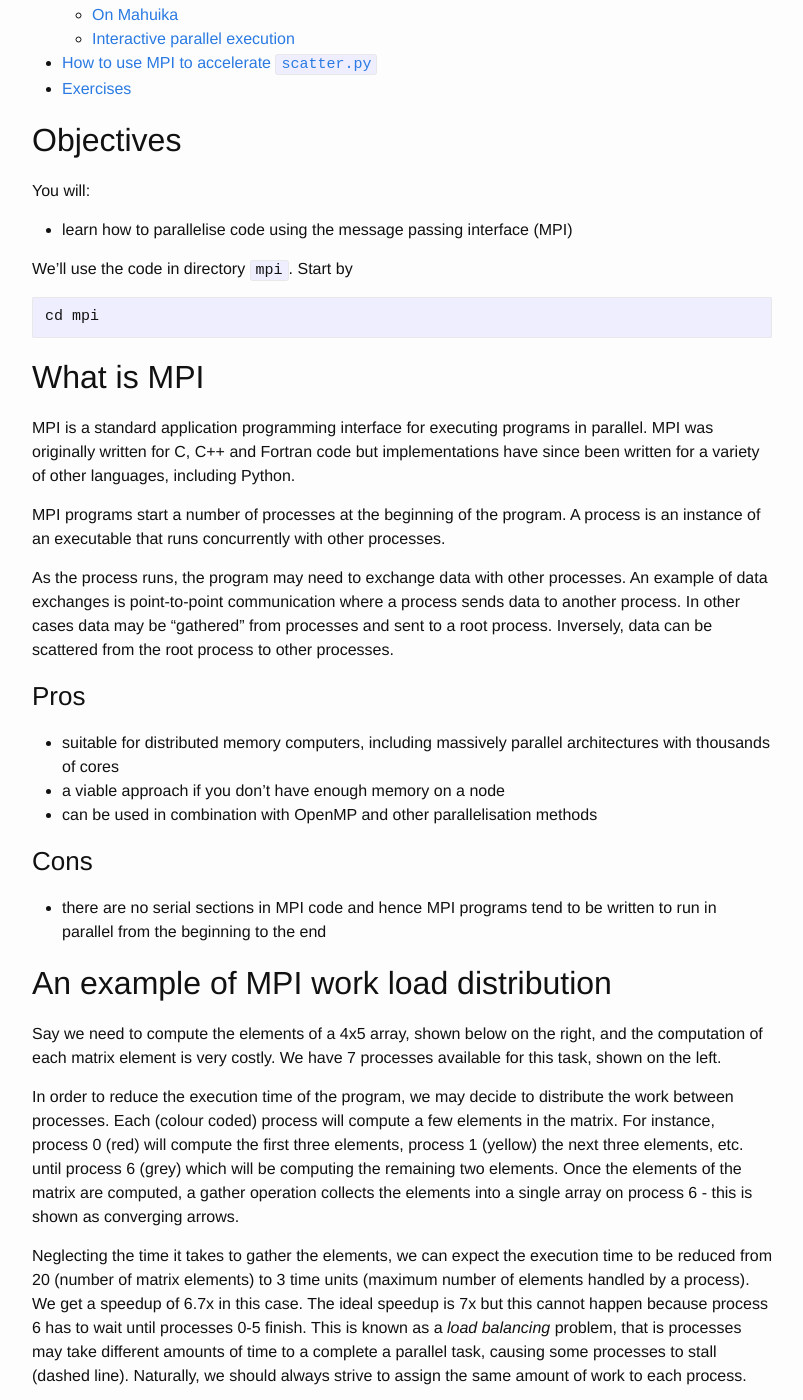
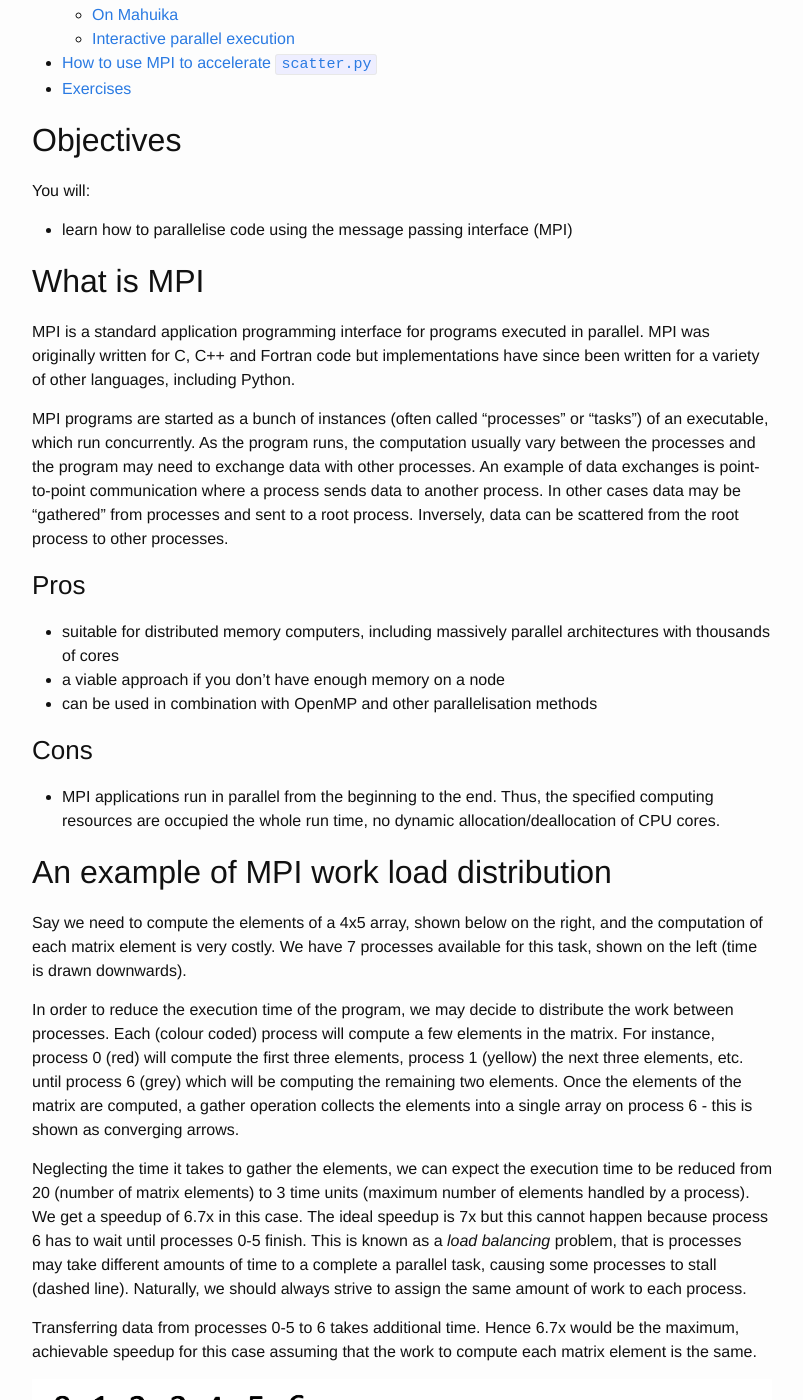
Before and after one commit to nesi/perf-training, a Jekyll site: the page built from _lessons/python-scatter/05-mpi.md, in a window 1280 px wide and 1400 px high, scrolled down 552 px. Shown: the whole window, without its empty margins (238-1041 px from the left). Built offline with Jekyll 4.4.1, drawn with Linux system fonts in a browser that asks for light colours; some of the changed text lies outside the part shown.

Commit message:
MPI: simplifications and corrections.

````diff
--- a/_lessons/python-scatter/05-mpi.md
+++ b/_lessons/python-scatter/05-mpi.md
@@ -12,18 +12,12 @@ You will:
 
 * learn how to parallelise code using the message passing interface (MPI)
 
-We'll use the code in directory `mpi`. Start by
-```
-cd mpi
-```
-
 ## What is MPI
 
-MPI is a standard application programming interface for executing programs in parallel. MPI was originally written for C, C++ and Fortran code but implementations have since been written for a variety of other languages, including Python.
+MPI is a standard application programming interface for programs executed in parallel. MPI was originally written for C, C++ and Fortran code but implementations have since been written for a variety of other languages, including Python.
 
-MPI programs start a number of processes at the beginning of the program. A process is an instance of an executable that runs concurrently with other processes.
-
-As the process runs, the program may need to exchange data with other processes. An example of data exchanges is point-to-point communication where a process sends data to another process. In other cases data may be "gathered" from processes and sent to a root process. Inversely, data can be scattered from the root process to other processes.
+MPI programs are started as a bunch of instances (often called "processes" or "tasks") of an executable, which run concurrently.
+As the program runs, the computation usually vary between the processes and the program may need to exchange data with other processes. An example of data exchanges is point-to-point communication where a process sends data to another process. In other cases data may be "gathered" from processes and sent to a root process. Inversely, data can be scattered from the root process to other processes.
 
 ### Pros
 
@@ -33,11 +27,11 @@ As the process runs, the program may need to exchange data with other processes.
 
 ### Cons
 
- * there are no serial sections in MPI code and hence MPI programs tend to be written to run in parallel from the beginning to the end
+ * MPI applications run in parallel from the beginning to the end. Thus, the specified computing resources are occupied the whole run time, no dynamic allocation/deallocation of CPU cores.
 
 ## An example of MPI work load distribution
 
-Say we need to compute the elements of a 4x5 array, shown below on the right, and the computation of each matrix element is very costly. We have 7 processes available for this task, shown on the left.
+Say we need to compute the elements of a 4x5 array, shown below on the right, and the computation of each matrix element is very costly. We have 7 processes available for this task, shown on the left (time is drawn downwards).
 
 In order to reduce the execution time of the program, we may decide to distribute the work between processes. Each (colour coded) process will compute a few elements in the matrix. For instance, process 0 (red) will compute the first three elements, process 1 (yellow) the next three elements, etc. until process 6 (grey) which will be computing the remaining two elements. Once the elements of the matrix are computed, a gather operation collects the elements into a single array on process 6 - this is shown as converging arrows.
 
@@ -51,6 +45,10 @@ Transferring data from processes 0-5 to 6 takes additional time. Hence 6.7x woul
 
 ## Running the scatter code using multiple MPI processes
 
+We'll use the code in directory `mpi`. Start by
+```
+cd mpi
+```
 
 ### On Mahuika
 
````
